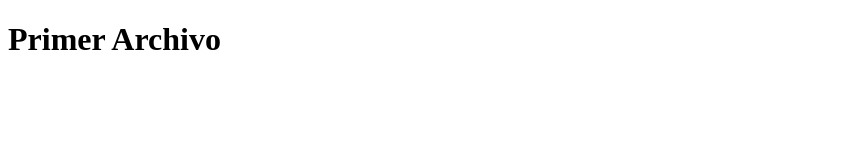
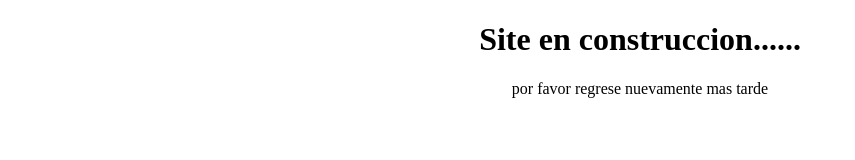
Before and after one commit to vitres8/developer-assistant, a plain HTML site: page index.html in a window 1280 px wide. Shown: the whole page, without its empty margins (0-855 px from the left). Drawn offline with Linux system fonts and the light colour scheme.

Commit message:
actualizado index.html para site en construccio

```diff
--- a/index.html
+++ b/index.html
@@ -7,6 +7,10 @@
     <title>Document</title>
 </head>
 <body>
-    <h1>Primer Archivo</h1>
+    <div style="text-align: center;">
+        <h1>Site en construccion......</h1>
+        <p>por favor regrese nuevamente mas tarde</p>
+
+    </div>
 </body>
 </html>
```
